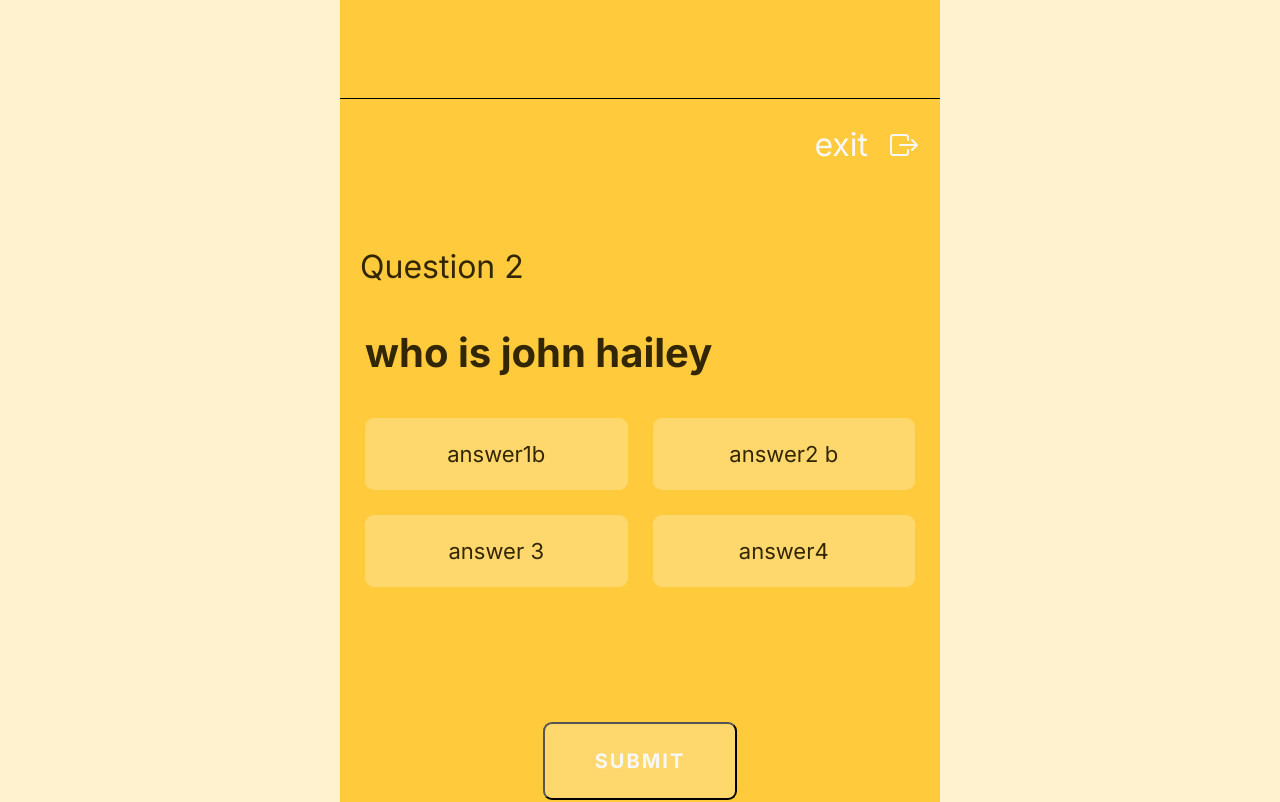
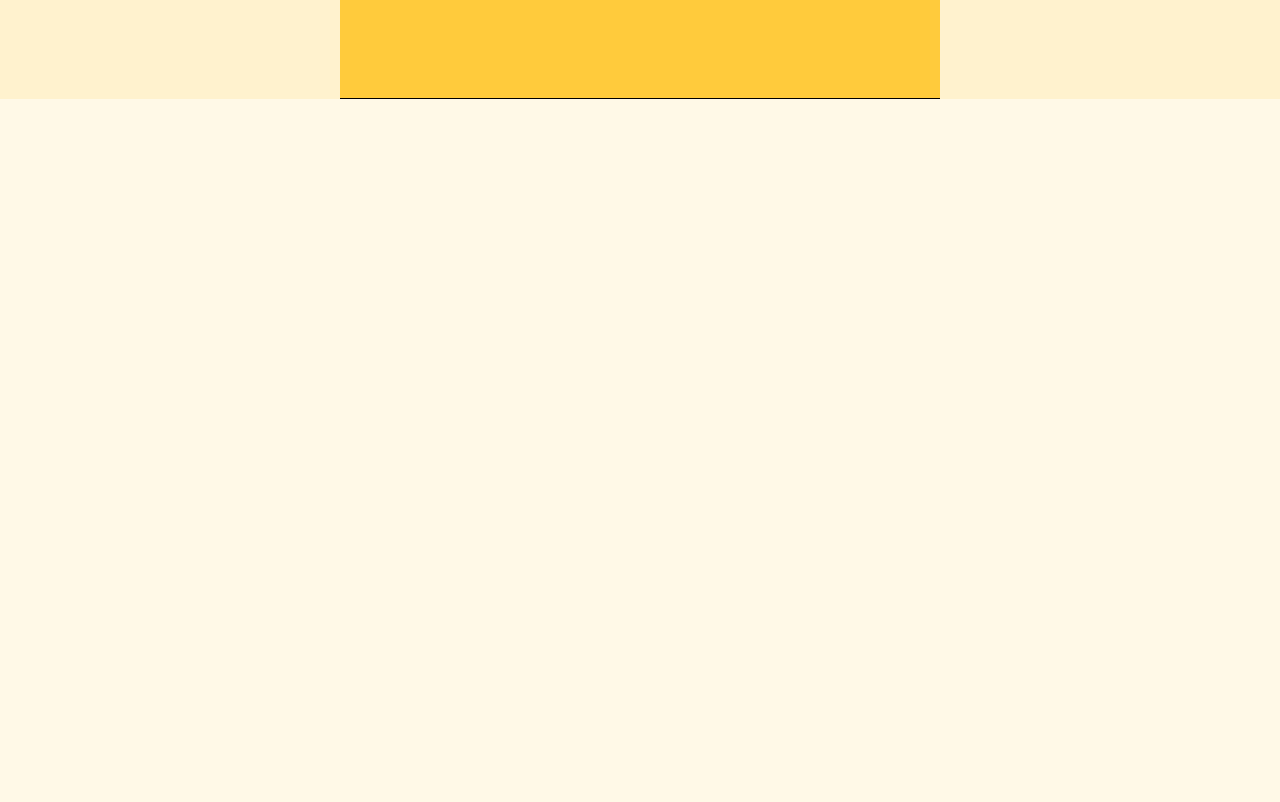
Before and after one commit to jpkanderton/bchm-quiz, a React app: page /questions in a window 1280 px wide. Shown: the part 743-1545 px from the top of the page. After the commit the page ends 842 px from the top, so only its background shows below. Built offline with nearby package versions, Linux system fonts and the light colour scheme.

Commit message:
set up a hide function in order to not display all of the questions at once

```diff
--- a/client/src/components/Question.jsx
+++ b/client/src/components/Question.jsx
@@ -5,7 +5,7 @@ import questions from "../../content.js";
 
 const { useState, useEffect } = React;
 
-const Question = ({ questionData }) => {
+const Question = ({ questionData, number }) => {
   // console.log(`Correct answer is index: ${questionData.correct}`);
 
   const [selected, setSelected] = useState("no_selection");
@@ -14,6 +14,8 @@ const Question = ({ questionData }) => {
   //   selectedClass = "selected" + "_" + selected;
   //   console.log(selectedClass);
   // }, [selected]);
+
+  let hideElement = number !== questionData.number;
 
   const handleClick = (index) => {
     setSelected(index);
@@ -52,7 +54,7 @@ const Question = ({ questionData }) => {
   };
 
   return (
-    <div className="section">
+    <div className={`section ${hideElement ? "hide" : ""}`}>
       <div className="section-content">
         <Exit />
         <QuestionNumber number={questionData.number} />
--- a/client/src/components/Questions.jsx
+++ b/client/src/components/Questions.jsx
@@ -2,16 +2,21 @@ import React from "react";
 import { useNavigate } from "react-router-dom";
 import questionsData from "../../content.js";
 import Question from "./Question.jsx";
+const { useState } = React;
 
-const Questions = () => {
+export default () => {
+  const [state, setState] = useState(0);
+
+  const changeState = () => {
+    setState(state + 1);
+  };
+
   return (
     <div class="questions-component">
       {questionsData.map((questionData, index) => {
         questionData.number = index;
-        return <Question questionData={questionData} />;
+        return <Question questionData={questionData} number={state} />;
       })}
     </div>
   );
 };
-
-export default Questions;
```
